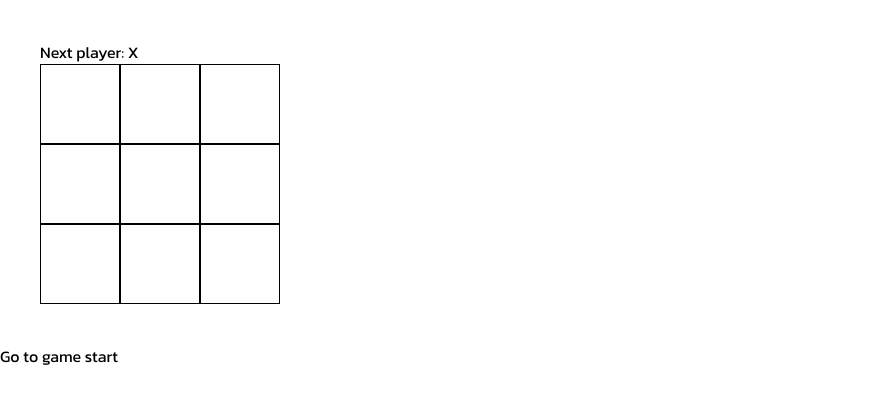
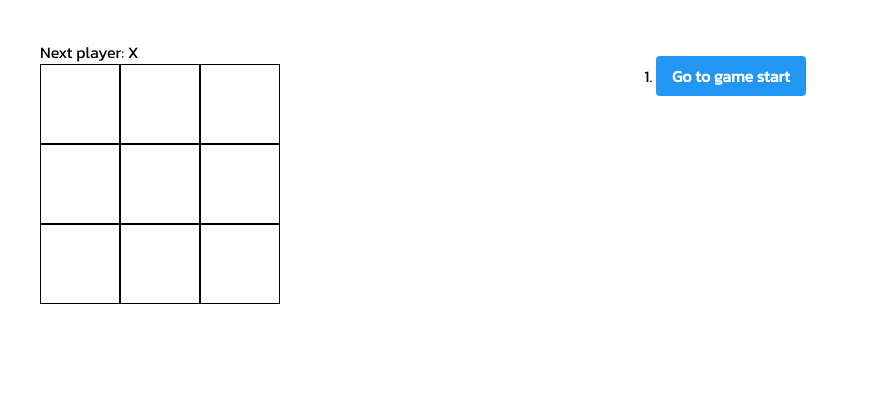
Before and after one commit to proverbed/tic-tac-toe-react-tutorial, a React (Vite) app: page / in a window 1280 px wide. Shown: the top 404 px of the page, without its empty margins (0-869 px from the left). Built offline with nearby package versions, Linux system fonts and the light colour scheme.

Commit message:
Add some styling

```diff
--- a/src/Game.tsx
+++ b/src/Game.tsx
@@ -25,8 +25,8 @@ function Game() {
       description = "Go to game start";
     }
     return (
-      <li key={move}>
-        <button type="button" onClick={() => jumpTo(move)}>
+      <li key={move} className="m-4">
+        <button type="button" className="bg-blue-500 hover:bg-blue-700 text-white font-bold py-2 px-4 rounded" onClick={() => jumpTo(move)}>
           {description}
         </button>
       </li>
@@ -34,12 +34,12 @@ function Game() {
   });
 
   return (
-    <div className="game">
-      <div className="game-board">
+    <div className="flex">
+      <div className="w-1/2">
         <Board xIsNext={xIsNext} squares={currentSquares} onPlay={handlePlay} />
       </div>
-      <div className="game-info">
-        <ol>{moves}</ol>
+      <div className="mt-10 w-1/2">
+        <ol className="list-decimal">{moves}</ol>
       </div>
     </div>
   );
```
